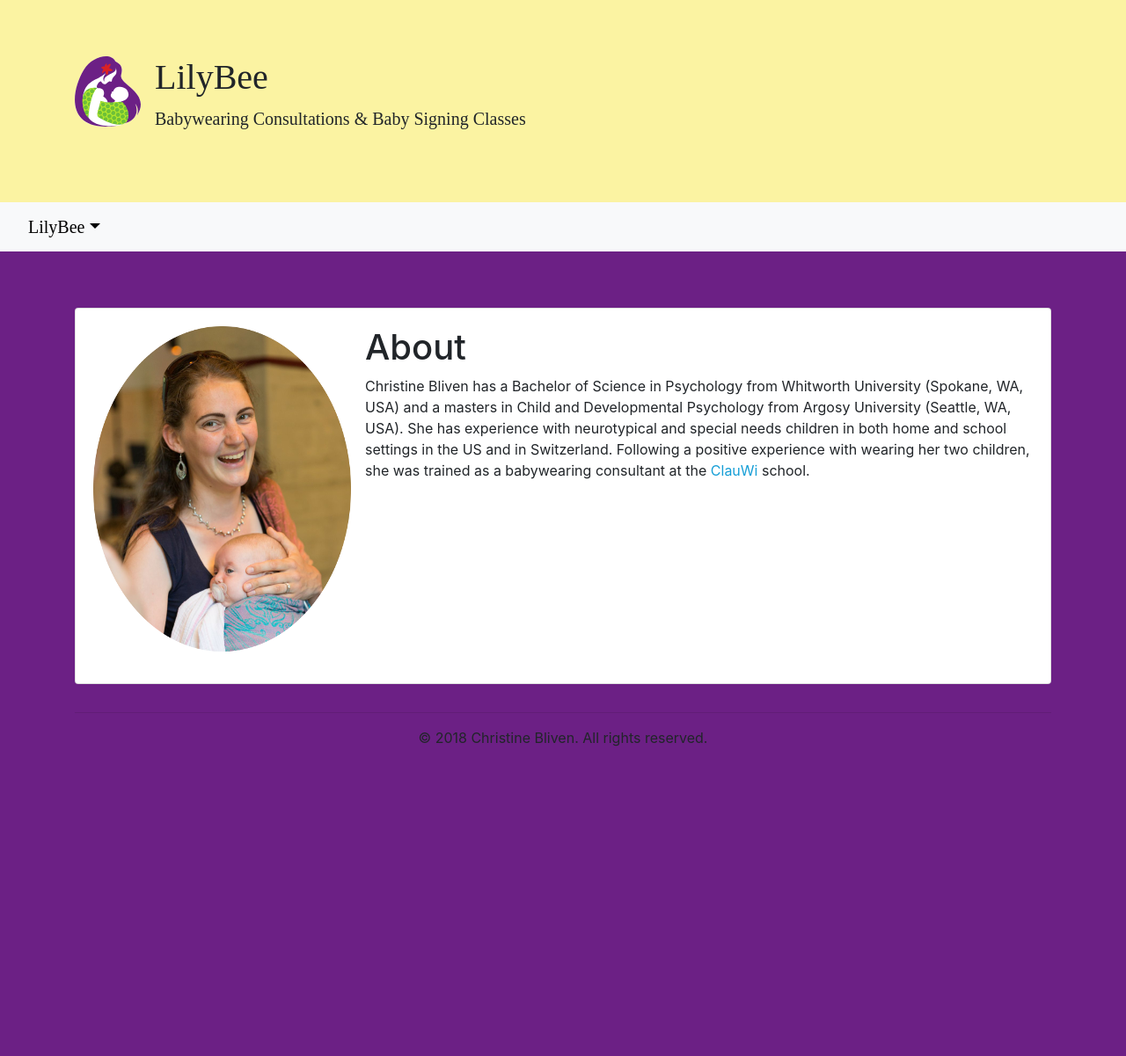
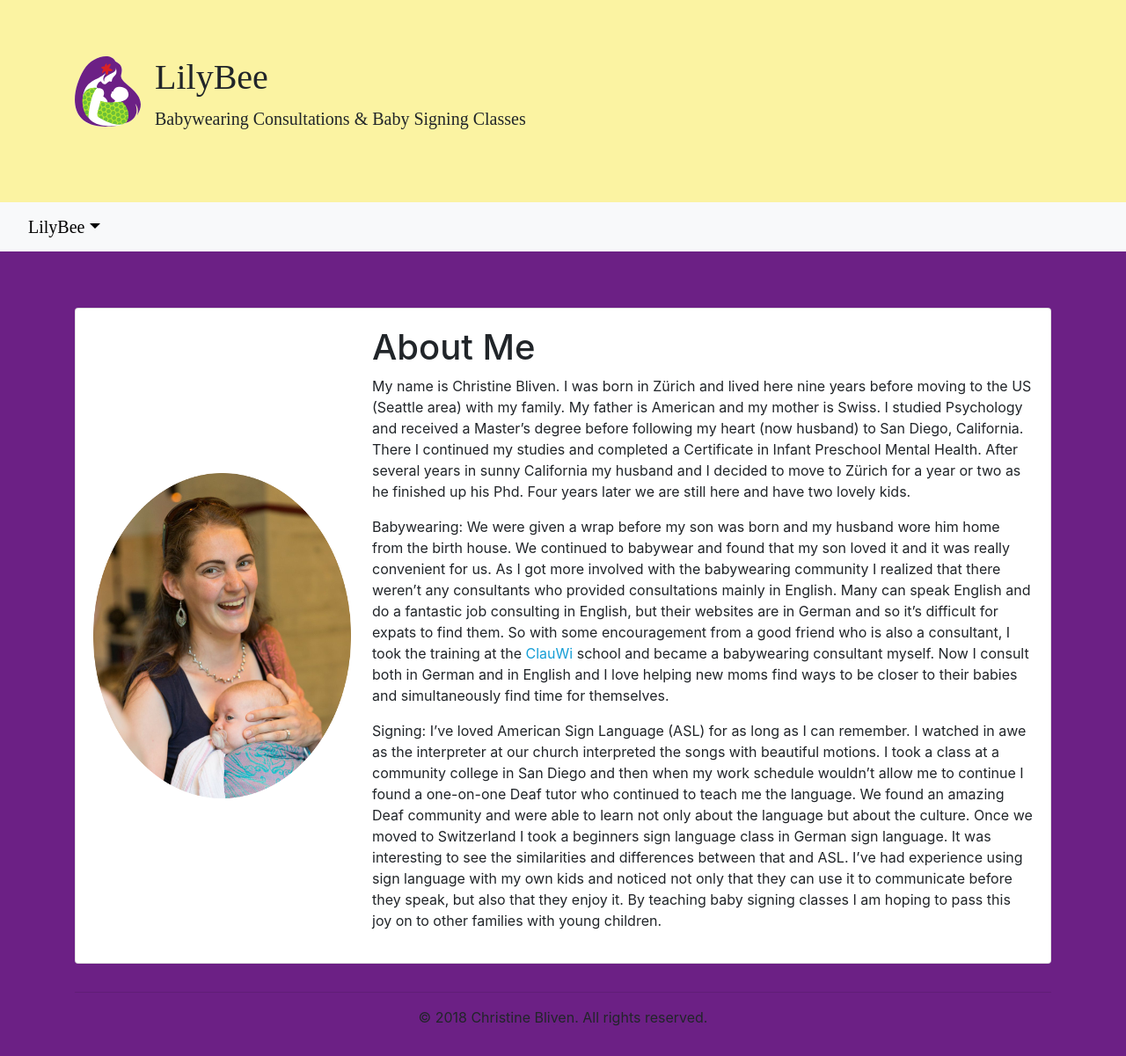
Before and after one commit to christinawthane/christinawthane.github.io, a Jekyll site: the page built from about.md, in a window 1280 px wide. Shown: the whole page at 88% size. Built offline with Jekyll 4.4.1, drawn with Linux system fonts in a browser that asks for light colours; some web fonts are replaced; before the commit the page ends 900 px from its top, so only the background shows below that.

Commit message:
About Me

```diff
--- a/about.md
+++ b/about.md
@@ -3,14 +3,54 @@ title: About
 layout: card
 ---
 
-<div class="media" markdown="1">
+<div class="media">
 
-![Christine Bliven]({% link images/profile_pic_oval_370.png %}){: .mr-3}
+<img alt="Christine Bliven" src="{% link images/profile_pic_oval_370.png %}" class="mr-4 align-self-center" />
 
 <div class="media-body" markdown="1">
 
-# About
-Christine Bliven has a Bachelor of Science in Psychology from Whitworth University (Spokane, WA, USA) and a masters in Child and Developmental Psychology from Argosy University (Seattle, WA, USA). She has experience with neurotypical and special needs children in both home and school settings in the US and in Switzerland. Following a positive experience with wearing her two children, she was trained as a babywearing consultant at the [ClauWi](http://clauwi.ch/) school.
+# About Me
+
+My name is Christine Bliven. I was born in Zürich and lived here
+nine years before moving to the US (Seattle area) with my family.
+My father is American and my mother is Swiss. I studied Psychology
+and received a Master’s degree before following my heart (now
+husband) to San Diego, California. There I continued my studies and
+completed a Certificate in Infant Preschool Mental Health. After
+several years in sunny California my husband and I decided to move
+to Zürich for a year or two as he finished up his Phd. Four years
+later we are still here and have two lovely kids.
+
+Babywearing: We were given a wrap before my son was born and my
+husband wore him home from the birth house. We continued to
+babywear and found that my son loved it and it was really
+convenient for us. As I got more involved with the babywearing
+community I realized that there weren’t any consultants who
+provided consultations mainly in English. Many can speak English
+and do a fantastic job consulting in English, but their websites
+are in German and so it’s difficult for expats to find them. So
+with some encouragement from a good friend who is also a
+consultant, I took the training at the [ClauWi](http://clauwi.ch/) school and became a
+babywearing consultant myself. Now I consult both in German and in
+English and I love helping new moms find ways to be closer to their
+babies and simultaneously find time for themselves.
+
+Signing: I’ve loved American Sign Language (ASL) for as long as I
+can remember. I watched in awe as the interpreter at our church
+interpreted the songs with beautiful motions. I took a class at a
+community college in San Diego and then when my work schedule
+wouldn’t allow me to continue I found a one-on-one Deaf tutor who
+continued to teach me the language. We found an amazing Deaf
+community and were able to learn not only about the language but
+about the culture. Once we moved to Switzerland I took a beginners
+sign language class in German sign language. It was interesting to
+see the similarities and differences between that and ASL. I’ve had
+experience using sign language with my own kids and noticed not
+only that they can use it to communicate before they speak, but
+also that they enjoy it. By teaching baby signing classes I am
+hoping to pass this joy on to other families with young
+children.
+
 
 <!-- TODO: ASL/Signing Time experience, german translation -->
 
```
